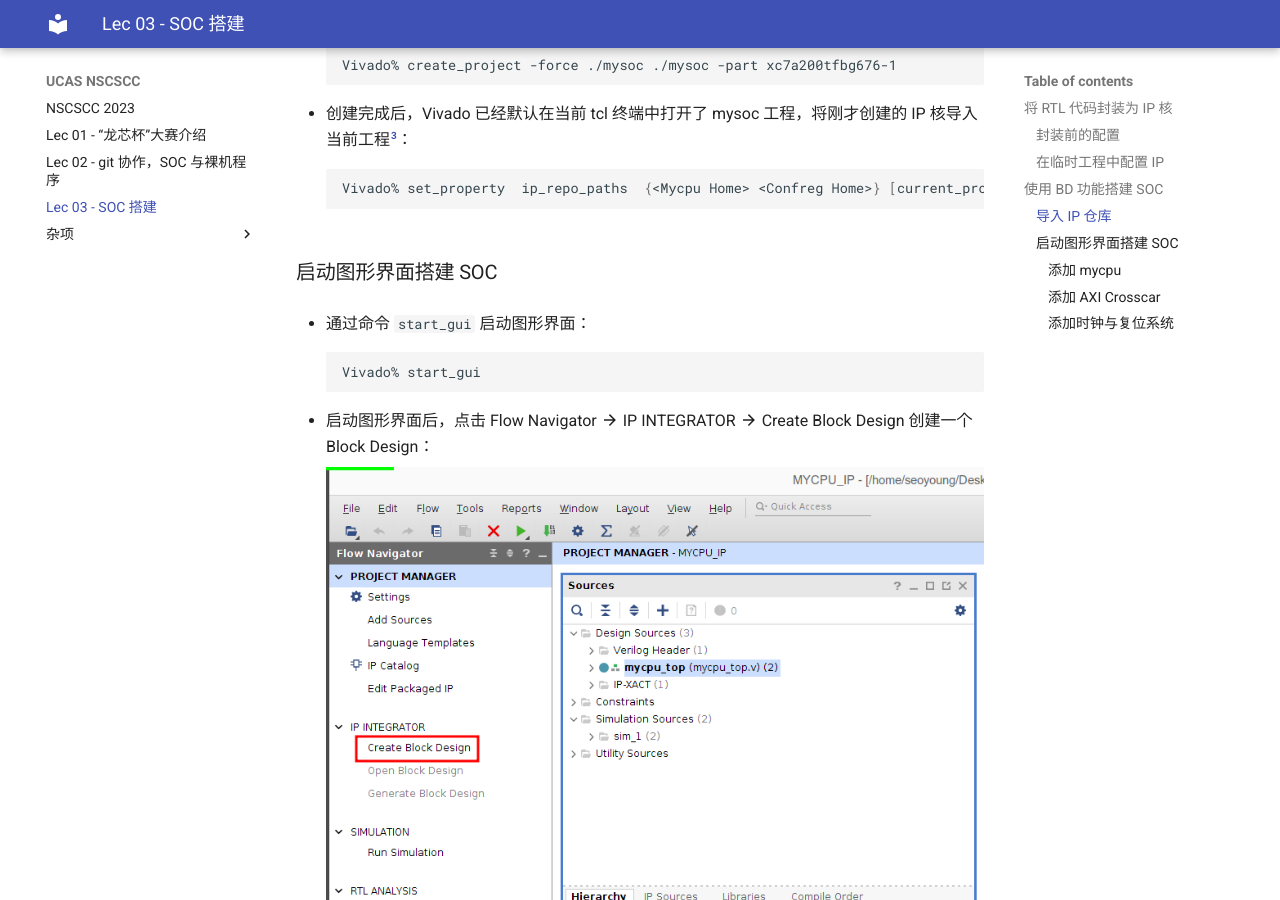
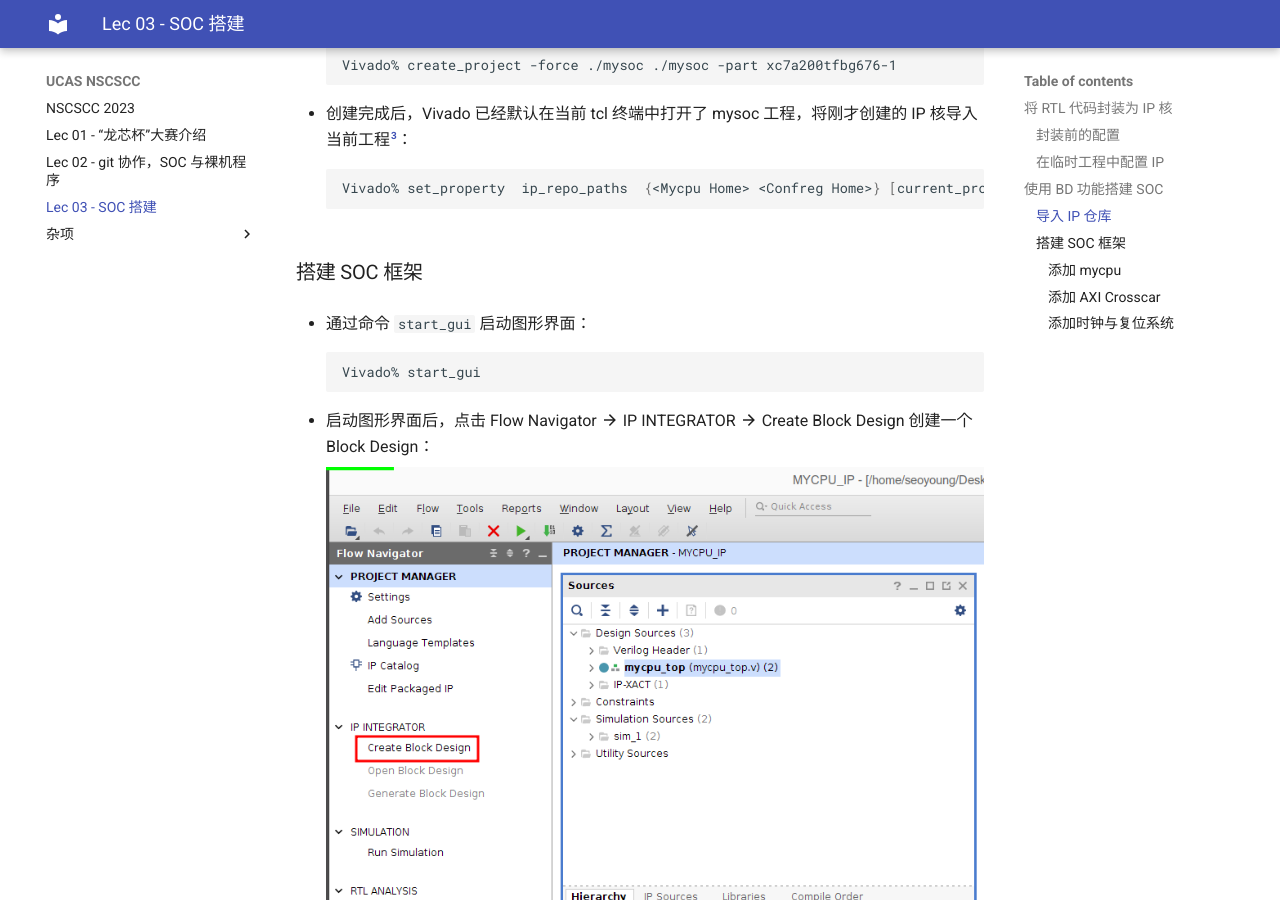
Before and after one commit to ucas-nscscc/docs, an MkDocs documentation site: the page built from docs/lec03/index.md, in a window 1280 px wide and 900 px high, scrolled down 8431 px. Built offline with MkDocs 1.6.1 and Material for MkDocs 9.7.7, drawn with Linux system fonts in a browser that asks for light colours.

Commit message:
change section name in lec 03

````diff
--- a/docs/lec03/index.md
+++ b/docs/lec03/index.md
@@ -124,7 +124,7 @@
     Vivado% set_property  ip_repo_paths  {<Mycpu Home> <Confreg Home>} [current_project]
     ```
 
-### 启动图形界面搭建 SOC
+### 搭建 SOC 框架
 
 - 通过命令 `start_gui` 启动图形界面：
 
````
